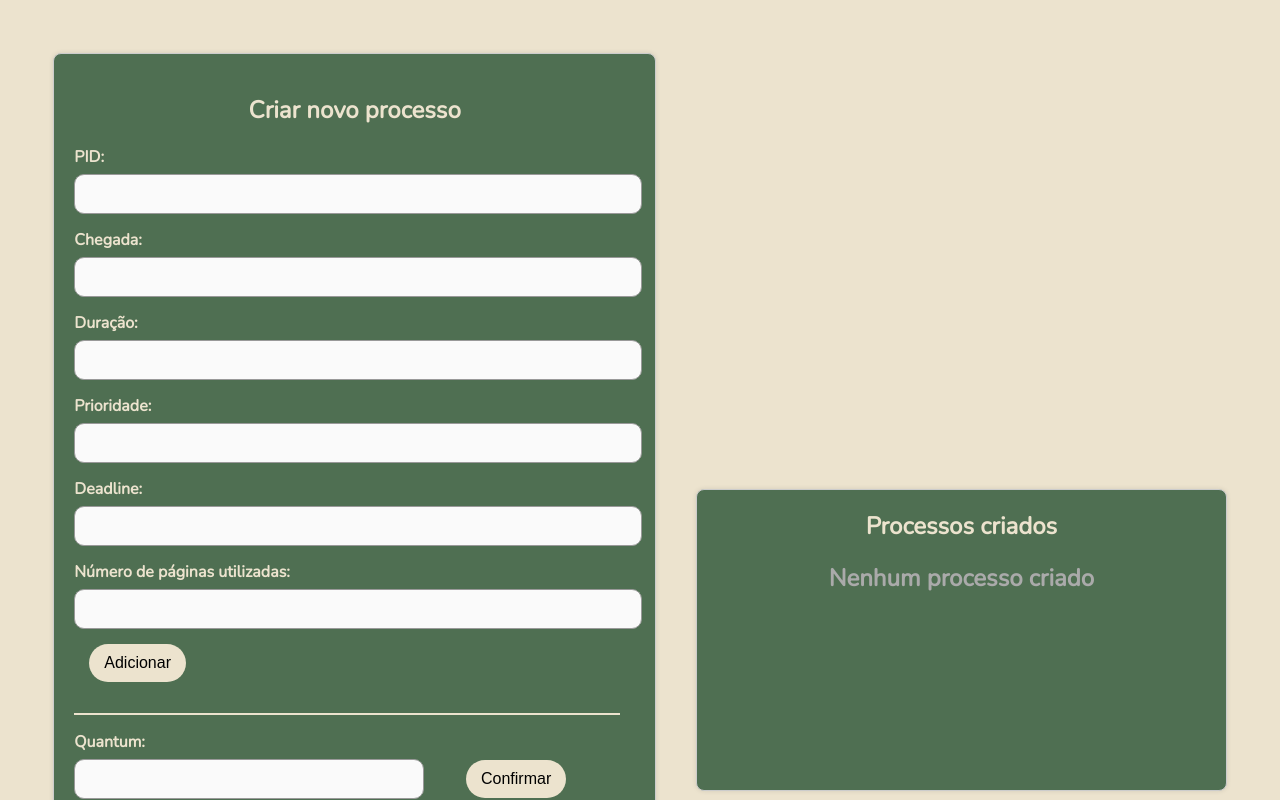
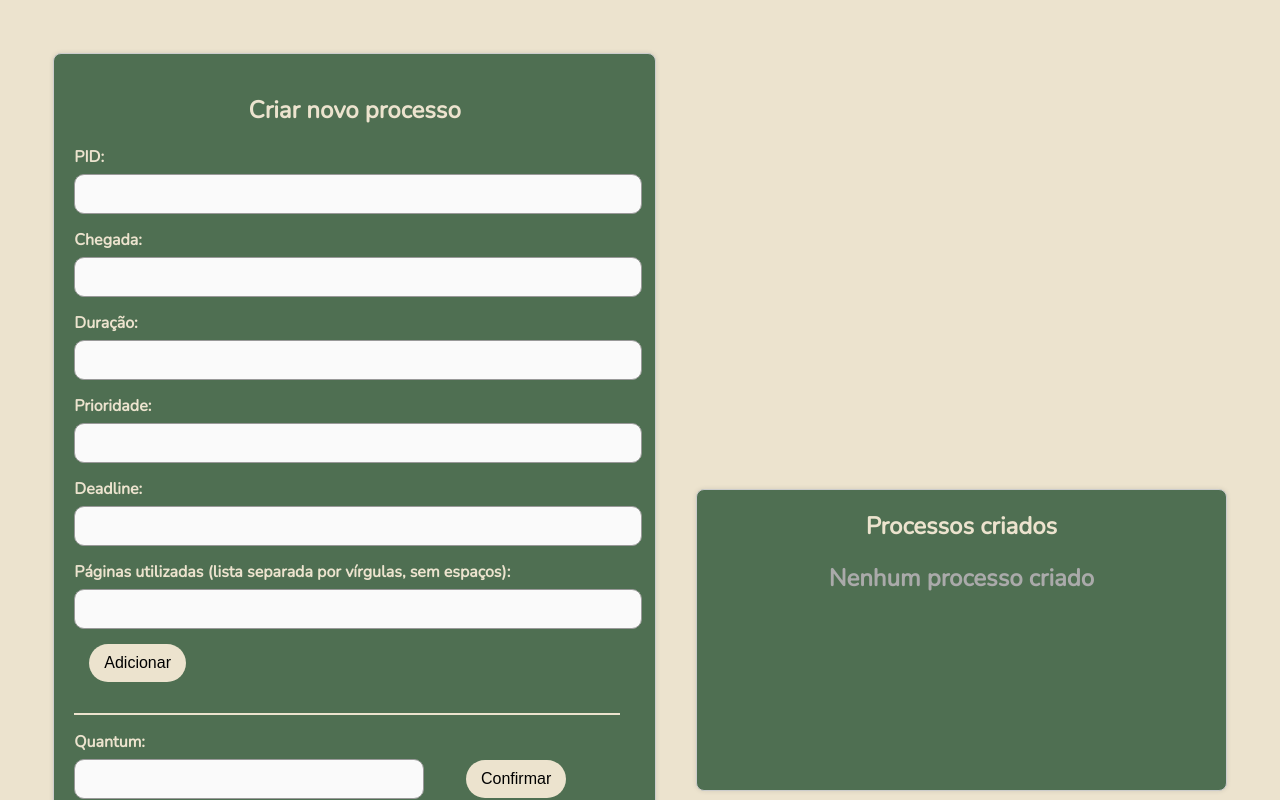
Before and after one commit to IsraelPedreira/Process-scheduling-simulator, a React (Vite) app: page / in a window 1280 px wide. Shown: the top 800 px of the page. Built offline with nearby package versions, Linux system fonts and the light colour scheme.

Commit message:
Fix inaccurate label in ProcessForm component
Replaced 'Número de páginas utilizadas' por 'Lista de páginas utilizadas (sem espaços, separadas por vírgulas)'

```diff
--- a/src/ProcessForm.jsx
+++ b/src/ProcessForm.jsx
@@ -230,7 +230,7 @@ export function ProcessForm(props) {
             />
           </div>
           <div>
-            <label htmlFor="pages">Número de páginas utilizadas:</label>
+            <label htmlFor="pages">Páginas utilizadas (lista separada por vírgulas, sem espaços):</label>
             <input
               type="text"
               id="pages"
```
